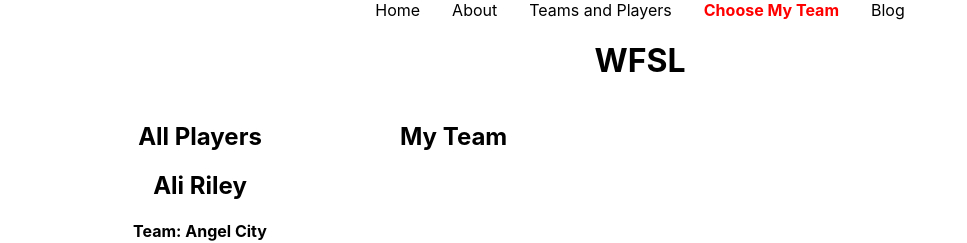
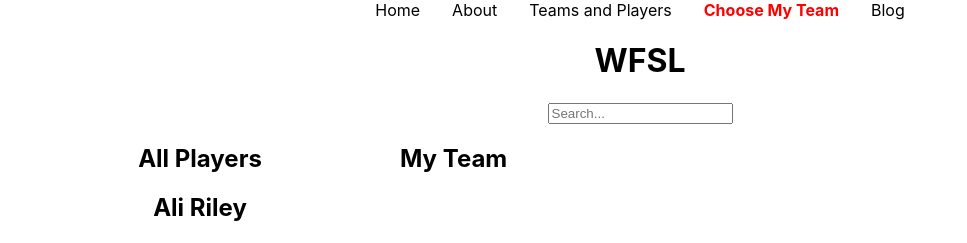
Before and after one commit to e-perlman/wfsl, a React (Create React App) app: page /choosemyteam in a window 1280 px wide. Shown: the top 243 px of the page, without its empty margins (0-967 px from the left). Built offline with nearby package versions, Linux system fonts and the light colour scheme; no server answers; data requests are answered from the project's data file.

Commit message:
filter all players on choose my team with search bar

```diff
--- a/src/components/player/PlayerFilter.js
+++ b/src/components/player/PlayerFilter.js
@@ -1,7 +1,15 @@
 import React from 'react'
 
-export const PlayerFilter = () => {
+export const PlayerFilter = ({search,onSearchChange}) => {
   return (
-    <div>PlayerFilter</div>
+    <div className="Filter">
+      <input type="text" name="search" value={search} onChange={onSearchChange} placeholder="Search..." />
+      {/* <select name="filter" onChange={onCategoryChange}>
+        <option value="All">Filter by category</option>
+        <option value="Produce">Produce</option>
+        <option value="Dairy">Dairy</option>
+        <option value="Dessert">Dessert</option>
+      </select> */}
+    </div>
   )
 }
--- a/src/containers/ChooseMyTeamPage.js
+++ b/src/containers/ChooseMyTeamPage.js
@@ -1,14 +1,26 @@
 import React,{useState} from "react"
+import { PlayerFilter } from "../components/player/PlayerFilter"
 import {PlayerList} from '../components/player/PlayerList'
 export const ChooseMyTeamPage = ({players}) => {
   const [myPlayers,setMyPlayers]=useState([])
+  const [search,setSearch]=useState('')
+
   function addPlayerMyTeam(addedPlayer){
     setMyPlayers([...myPlayers,addedPlayer])
   }
+
+  function handleSearchChange(event){
+    setSearch(event.target.value)
+  }
+  const shownPlayers=players
+  .filter(player=>player.strPlayer.includes(search))
   return (
-    <div style={{display:'flex'}}>
-      <PlayerList players={players} title={'All Players'} onPlayerClick={addPlayerMyTeam}/>
-      <PlayerList players={myPlayers} title={'My Team'} />
+    <div>
+      <PlayerFilter search={search} onSearchChange={handleSearchChange}/>
+      <div style={{display:'flex'}}>
+        <PlayerList players={shownPlayers} title={'All Players'} onPlayerClick={addPlayerMyTeam}/>
+        <PlayerList players={myPlayers} title={'My Team'} />
+      </div>
     </div>
   )
 }
```
